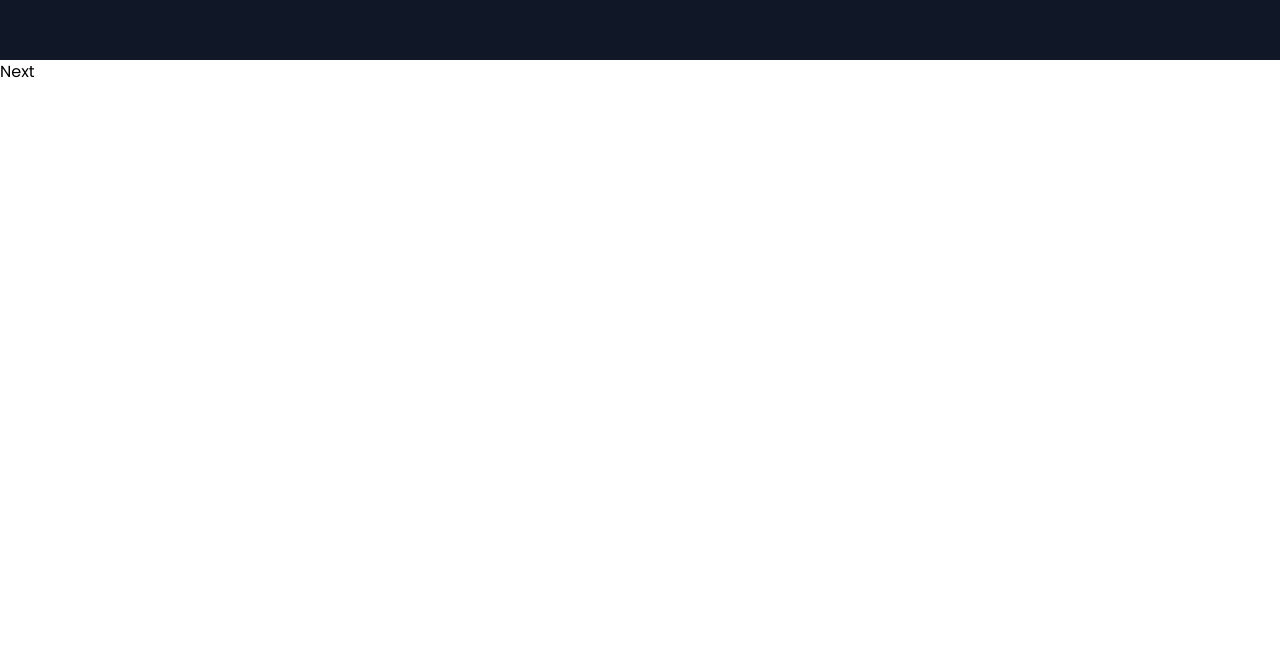
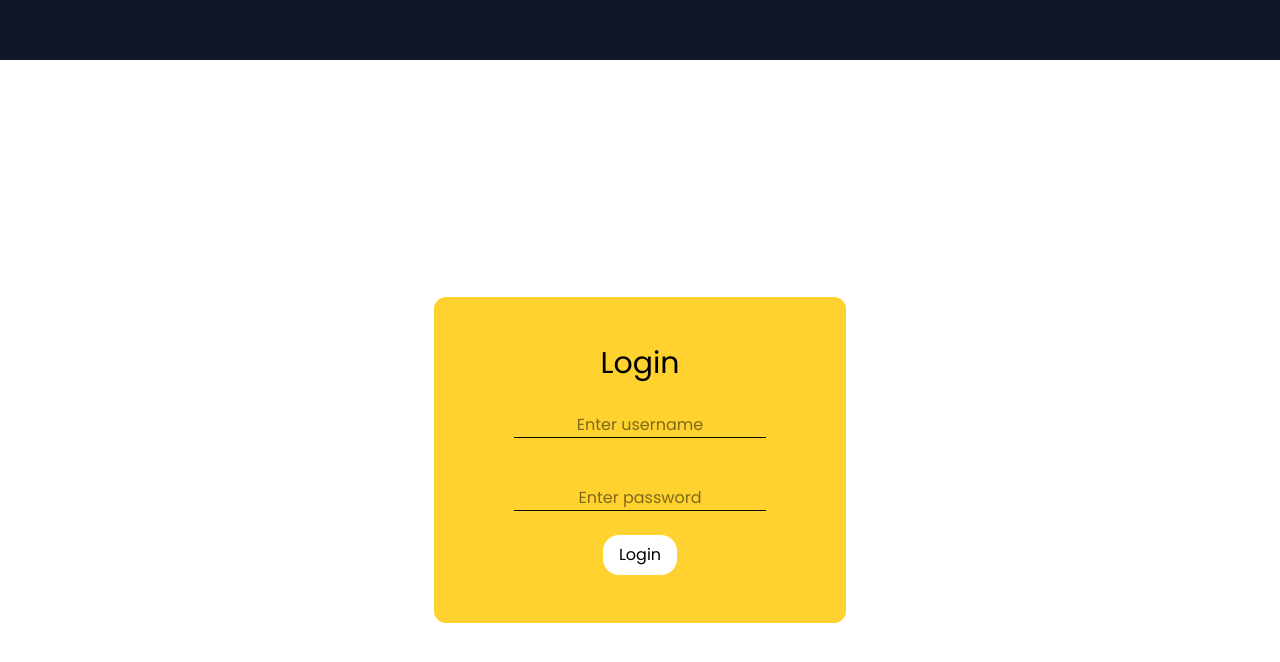
Before and after one commit to TorqueReborn/AkiraWeb, a React (Vite) app in the folder frontend/: page / in a window 1280 px wide. Shown: the part 740-1402 px from the top of the page. Before the commit the page ends 824 px from the top, so only its background shows below. Built offline with nearby package versions, Linux system fonts and the light colour scheme; no server answers.

Commit message:
feat: implement Login component for user authentication

```diff
--- a/frontend/src/App.tsx
+++ b/frontend/src/App.tsx
@@ -1,5 +1,5 @@
+import Login from "./login/Login";
 import Splash from "./splash/Splash"
-import Spotlight from "./spotlight/Spotlight";
 
 const App = () => {
   const splashSeen = localStorage.getItem("splashSeen");
@@ -7,7 +7,7 @@ const App = () => {
   return (
     <div className="font-poppins">
       {splashSeen ? null : <Splash />}
-      <Spotlight />
+      <Login />
     </div>
   )
 }
--- /dev/null
+++ b/frontend/src/login/Login.tsx
@@ -0,0 +1,14 @@
+const Login = () => {
+    return (
+        <div className='h-screen flex justify-center items-center'>
+            <div className='bg-amber-300 items-center justify-center flex flex-col p-12 rounded-xl'>
+                <h1 className='text-3xl'>Login</h1>
+                <input className='mt-8 text-center border-b-1 w-8/10' type="text" placeholder='Enter username' /><br />
+                <input className='mt-6 text-center border-b-1 w-8/10' type="password" placeholder='Enter password' />
+                <button className='mt-6 bg-white px-4 py-2 cursor-pointer rounded-2xl' type='submit'>Login</button>
+            </div>
+        </div>
+    )
+}
+
+export default Login
```
